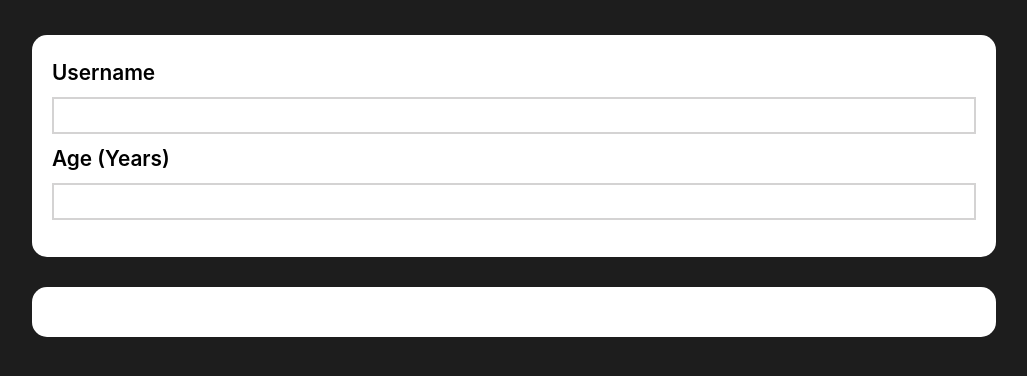
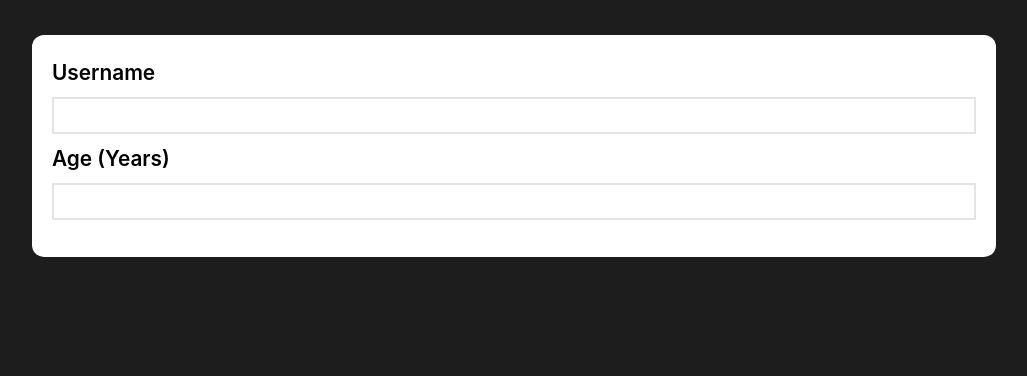
Before and after one commit to Amin-Ansari/dummy-user-add-project, a React (Create React App) app: page / in a window 1280 px wide. Shown: the top 376 px of the page, without its empty margins (126-1153 px from the left). Built offline with nearby package versions, Linux system fonts and the light colour scheme.

Commit message:
TheItemsList component and ListItem component is done

```diff
--- a/src/App.js
+++ b/src/App.js
@@ -4,8 +4,12 @@ import SectionWrapper from "./components/UI Components/SectionWrapper";
 import TextInput from "./components/Data Components/TextInput";
 import Form from "./components/UI Components/Form";
 import AgeInput from "./components/Data Components/AgeInput";
+import ItemsList from "./components/UI Components/ItemsList";
+import ListItem from "./components/Data Components/ListItem";
+import { useState } from "react";
 
 function App() {
+  const [userList, updateList] = useState([]);
   return (
     <div className="App">
       <Appwrapepr>
@@ -15,7 +19,17 @@ function App() {
             <AgeInput></AgeInput>
           </Form>
         </SectionWrapper>
-        <SectionWrapper></SectionWrapper>
+        <SectionWrapper>
+          <ItemsList>
+            {userList.map((item, index) => (
+              <ListItem
+                userName={item.userName}
+                userAge={item.userAge}
+                key={index}
+              ></ListItem>
+            ))}
+          </ItemsList>
+        </SectionWrapper>
       </Appwrapepr>
     </div>
   );
--- a/src/components/Data Components/InputStyle.css
+++ b/src/components/Data Components/InputStyle.css
@@ -13,7 +13,7 @@ label,
   display: inline-block;
   margin: 12px 0px;
   padding: 6px 5px;
-  border: 2px solid #d4d3d3;
+  border: 2px solid #e4e4e4;
   font-weight: 400;
   font-size: 1.1rem;
 }
--- /dev/null
+++ b/src/components/Data Components/ListItem.js
@@ -0,0 +1,6 @@
+import styles from "./ListItem.module.css";
+
+export default function ListItem(props) {
+  const listContext = `${props.userName} (${props.userAge} Years old)`;
+  return <li className={styles["li-style"]}>{listContext}</li>;
+}
--- /dev/null
+++ b/src/components/Data Components/ListItem.module.css
@@ -0,0 +1,11 @@
+.li-style {
+  border: 1.7px solid #e4e4e4;
+  padding: 5px 8px;
+  margin: 10px 0px;
+}
+.li-style:nth-of-type(1) {
+  margin: 0px 0px;
+}
+.li-style:nth-last-of-type(1) {
+  margin: 10px 0px 0px;
+}
--- /dev/null
+++ b/src/components/UI Components/ItemsList.js
@@ -0,0 +1,3 @@
+export default function (props) {
+  return <ul>{props.children}</ul>;
+}
--- a/src/components/UI Components/SectionWrapper.js
+++ b/src/components/UI Components/SectionWrapper.js
@@ -1,5 +1,14 @@
 import styles from "./SectionWrapper.module.css";
 
 export default function (props) {
-  return <div className={styles["section-wrapper"]}>{props.children}</div>;
+  return (
+    <div
+      className={styles["section-wrapper"]}
+      style={{
+        display: props.children.props.children.length ? "block" : "none",
+      }}
+    >
+      {props.children}
+    </div>
+  );
 }
--- a/src/components/UI Components/SectionWrapper.module.css
+++ b/src/components/UI Components/SectionWrapper.module.css
@@ -1,7 +1,7 @@
 .section-wrapper {
   padding: 25px 20px;
   background-color: #fff;
-  border-radius: 15px;
+  border-radius: 12px;
   margin: 10px 0px;
 }
 .section-wrapper:nth-last-of-type(1) {
```
